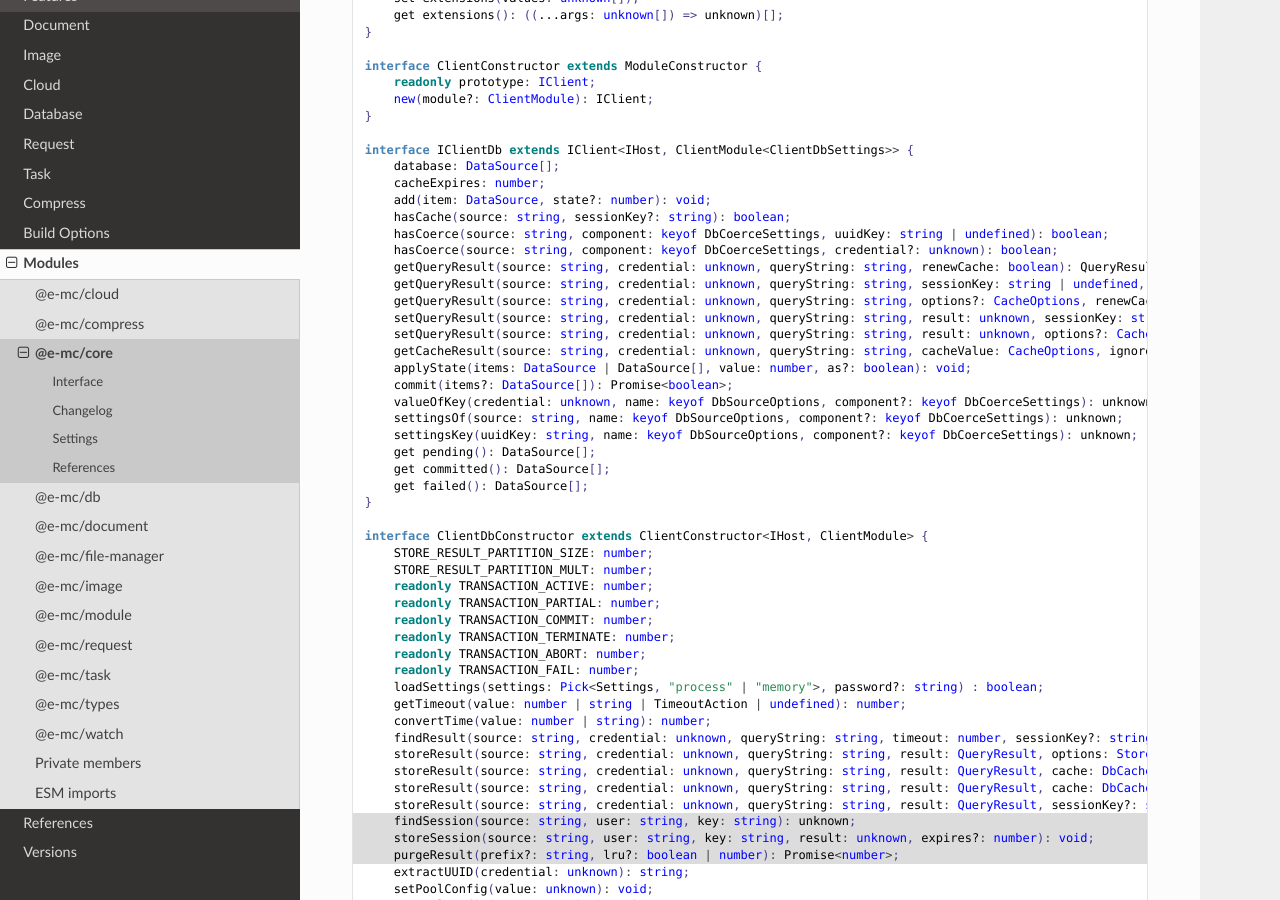
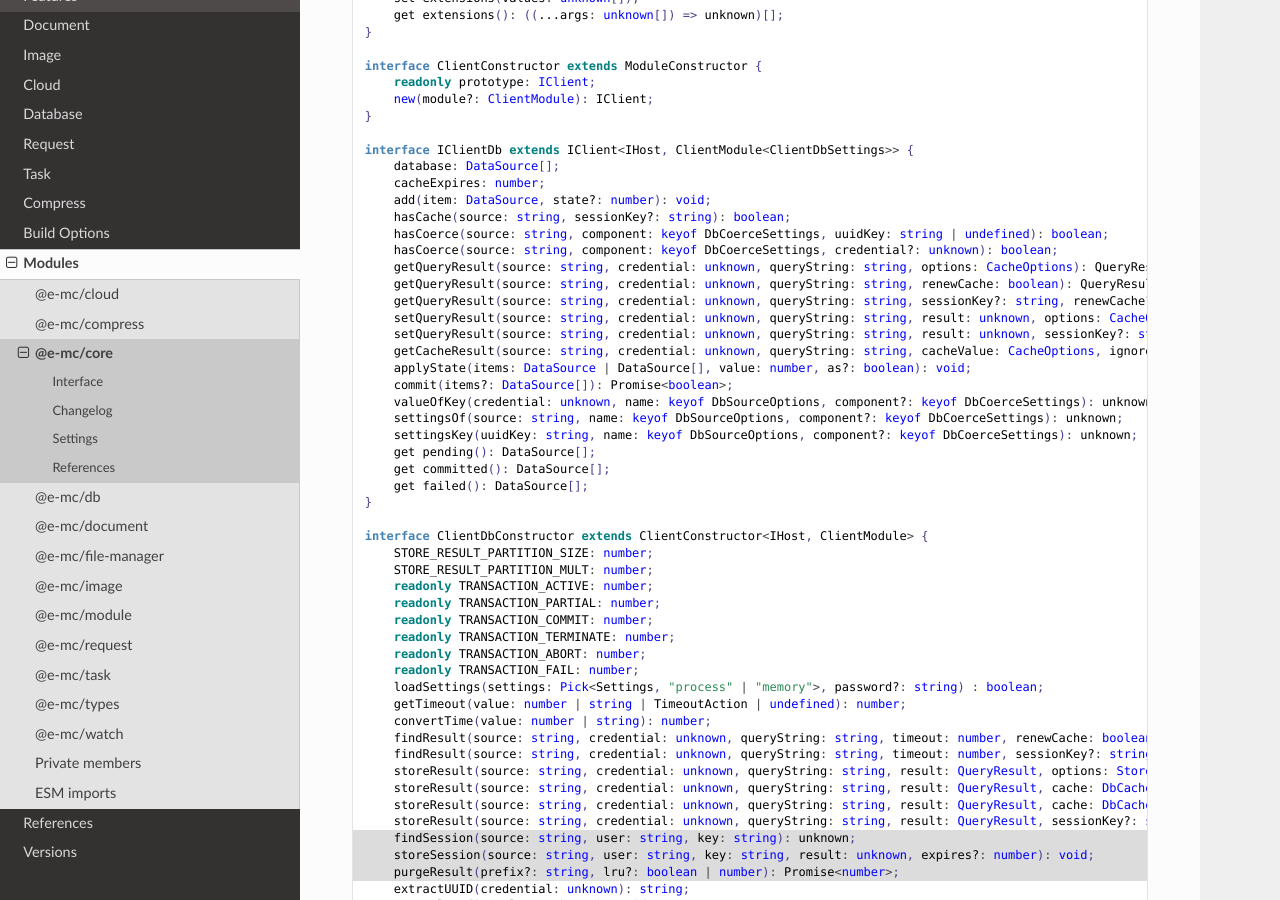
Before and after one commit to anpham6/chrome-docs, a Sphinx documentation site: the page built from source/modules/core.rst, in a window 1280 px wide and 900 px high, scrolled down 1543 px. Built offline with Sphinx 7.4.7 and the Read the Docs theme 3.1.0, drawn with Linux system fonts in a browser that asks for light colours.

```diff
--- a/source/modules/core.rst
+++ b/source/modules/core.rst
@@ -102,11 +102,11 @@ Interface
       hasCache(source: string, sessionKey?: string): boolean;
       hasCoerce(source: string, component: keyof DbCoerceSettings, uuidKey: string | undefined): boolean;
       hasCoerce(source: string, component: keyof DbCoerceSettings, credential?: unknown): boolean;
+      getQueryResult(source: string, credential: unknown, queryString: string, options: CacheOptions): QueryResult | undefined;
       getQueryResult(source: string, credential: unknown, queryString: string, renewCache: boolean): QueryResult | undefined;
-      getQueryResult(source: string, credential: unknown, queryString: string, sessionKey: string | undefined, renewCache?: boolean): QueryResult | undefined;
-      getQueryResult(source: string, credential: unknown, queryString: string, options?: CacheOptions, renewCache?: boolean): QueryResult | undefined;
-      setQueryResult(source: string, credential: unknown, queryString: string, result: unknown, sessionKey: string | undefined): QueryResult;
-      setQueryResult(source: string, credential: unknown, queryString: string, result: unknown, options?: CacheOptions): QueryResult;
+      getQueryResult(source: string, credential: unknown, queryString: string, sessionKey?: string, renewCache?: boolean): QueryResult | undefined;
+      setQueryResult(source: string, credential: unknown, queryString: string, result: unknown, options: CacheOptions): QueryResult;
+      setQueryResult(source: string, credential: unknown, queryString: string, result: unknown, sessionKey?: string): QueryResult;
       getCacheResult(source: string, credential: unknown, queryString: string, cacheValue: CacheOptions, ignoreCache?: unknown): QueryResult | undefined;
       applyState(items: DataSource | DataSource[], value: number, as?: boolean): void;
       commit(items?: DataSource[]): Promise<boolean>;
@@ -130,7 +130,8 @@ Interface
       loadSettings(settings: Pick<Settings, "process" | "memory">, password?: string) : boolean;
       getTimeout(value: number | string | TimeoutAction | undefined): number;
       convertTime(value: number | string): number;
-      findResult(source: string, credential: unknown, queryString: string, timeout: number, sessionKey?: string | boolean, renewCache?: boolean): QueryResult | undefined;
+      findResult(source: string, credential: unknown, queryString: string, timeout: number, renewCache: boolean): QueryResult | undefined;
+      findResult(source: string, credential: unknown, queryString: string, timeout: number, sessionKey?: string, renewCache?: boolean): QueryResult | undefined;
       storeResult(source: string, credential: unknown, queryString: string, result: QueryResult, options: StoreResultOptions): QueryResult;
       storeResult(source: string, credential: unknown, queryString: string, result: QueryResult, cache: DbCacheValue): QueryResult;
       storeResult(source: string, credential: unknown, queryString: string, result: QueryResult, cache: DbCacheValue | undefined, options?: StoreResultOptions): QueryResult;
```
Also changed, not shown: other parts of source/modules/core.rst (+1 -1 lines), source/modules/module.rst (+10 -0 lines).
